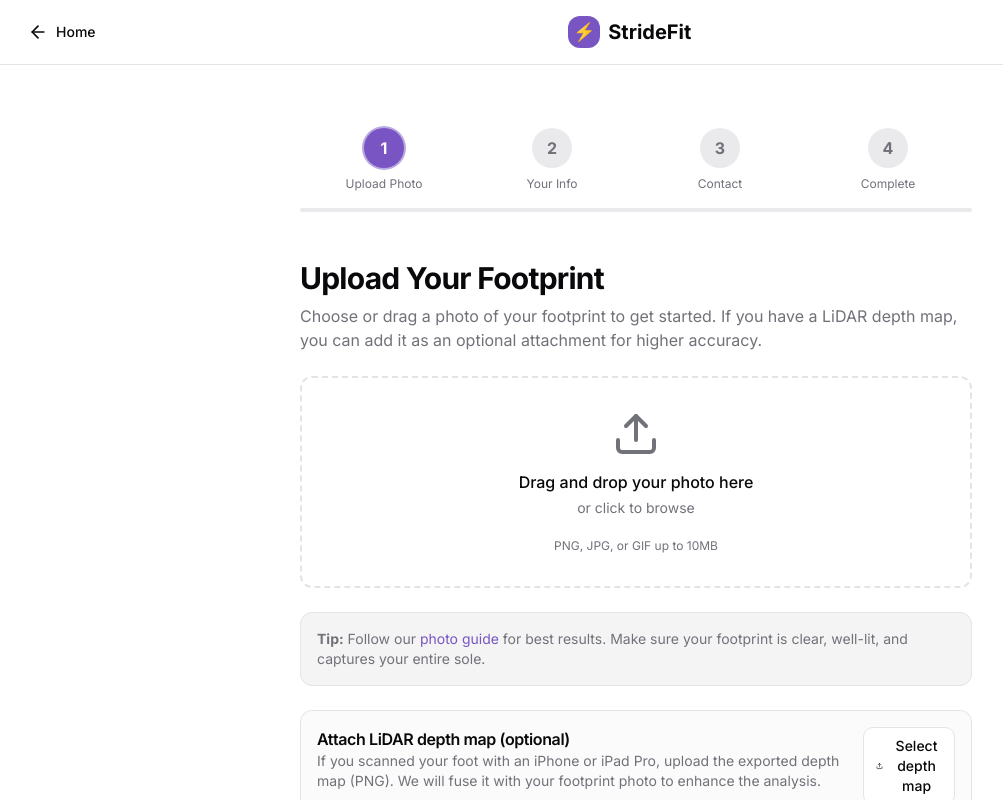
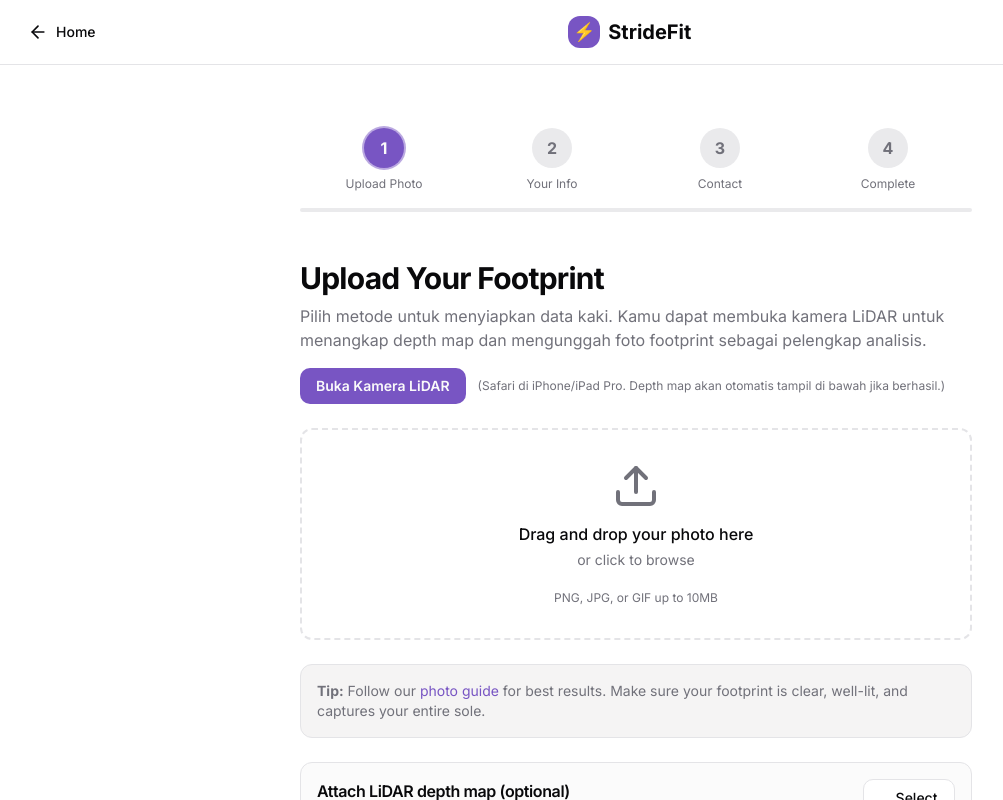
Before and after one commit to gajelang/runningshoesrecommendation, a Next.js app: page /analyze in a window 1280 px wide. Shown: the top 800 px of the page, without its empty margins (4-1007 px from the left). Built offline with nearby package versions, Linux system fonts and the light colour scheme.

Commit message:
Add WebXR LiDAR capture flow and integrate with analysis

```diff
--- a/src/app/analyze/page.tsx
+++ b/src/app/analyze/page.tsx
@@ -265,9 +265,20 @@ export default function AnalyzePage() {
               <div>
                 <h1 className="text-3xl font-bold text-foreground mb-2">Upload Your Footprint</h1>
                 <p className="text-muted-foreground">
-                  Choose or drag a photo of your footprint to get started. If you have a LiDAR depth map, you can add it
-                  as an optional attachment for higher accuracy.
+                  Pilih metode untuk menyiapkan data kaki. Kamu dapat membuka kamera LiDAR untuk menangkap depth map dan
+                  mengunggah foto footprint sebagai pelengkap analisis.
                 </p>
+                <div className="mt-4 flex flex-wrap gap-3 items-center">
+                  <Link
+                    href="/scan"
+                    className="inline-flex items-center rounded-md bg-primary px-4 py-2 text-sm font-semibold text-primary-foreground transition hover:opacity-90"
+                  >
+                    Buka Kamera LiDAR
+                  </Link>
+                  <span className="text-xs text-muted-foreground">
+                    (Safari di iPhone/iPad Pro. Depth map akan otomatis tampil di bawah jika berhasil.)
+                  </span>
+                </div>
               </div>
 
               <div
```
